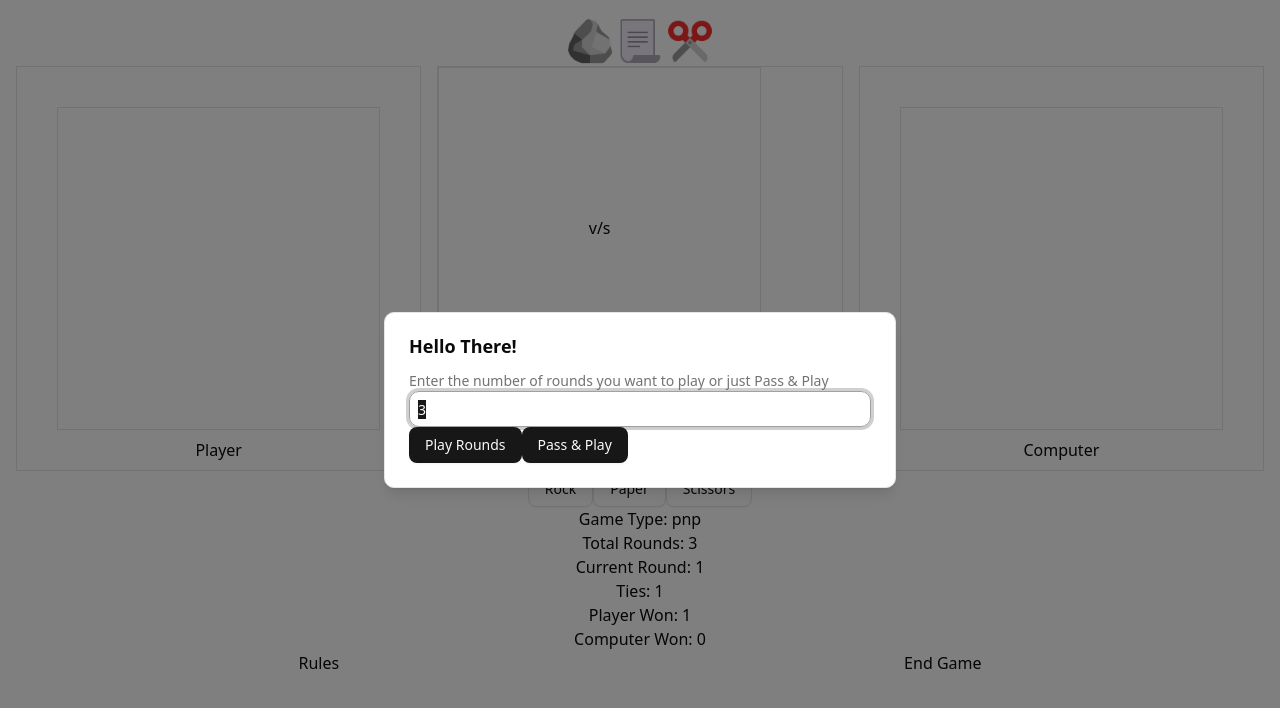
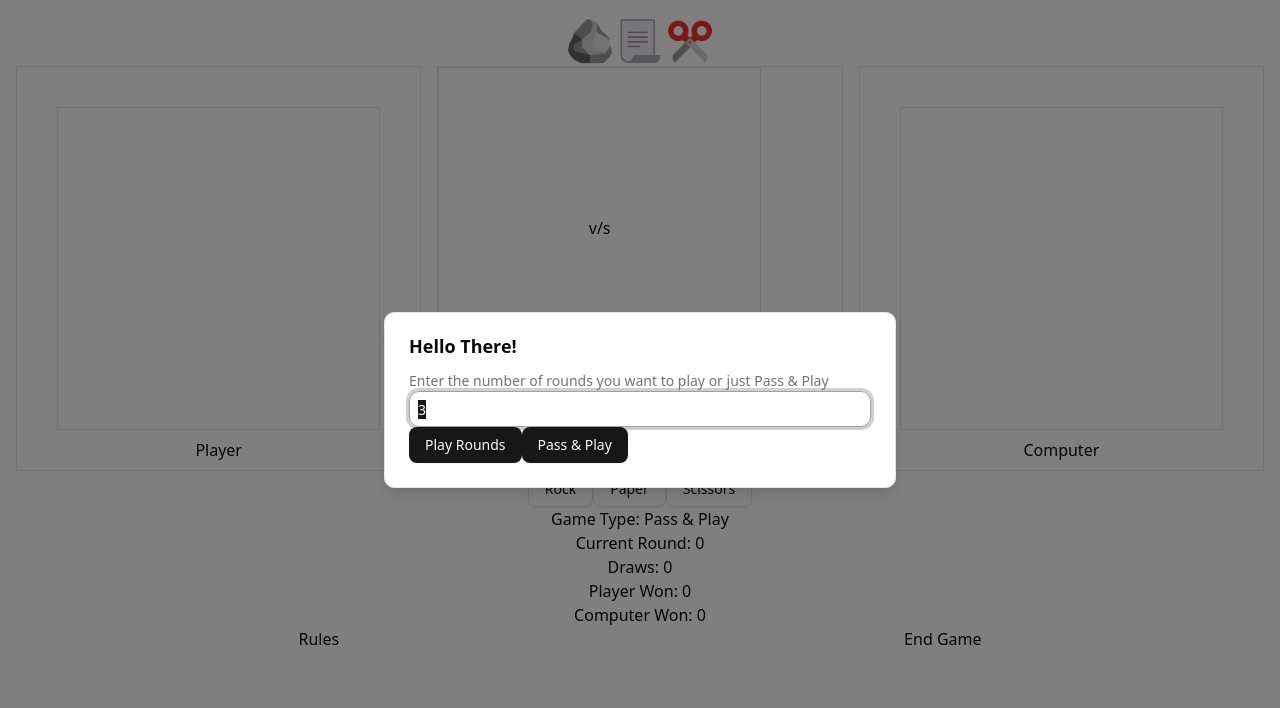
Before and after one commit to SadhuG/rock-paper-scissors-game, a Next.js app: page / in a window 1280 px wide. Shown: the top 708 px of the page. Built offline with nearby package versions, Linux system fonts and the light colour scheme.

Commit message:
Basic Logic Done

```diff
--- a/src/components/GameTypeAndRoundsForm.tsx
+++ b/src/components/GameTypeAndRoundsForm.tsx
@@ -1,5 +1,7 @@
-// hooks and react
+// hooks and states
+import { setGameType, setTotalRounds } from "@/state/GameStateSlice";
 import React, { useState } from "react";
+import { useDispatch } from "react-redux";
 
 // ui components
 import { Button } from "./ui/button";
@@ -20,6 +22,8 @@ const GameTypeAndRoundsFrom = () => {
 	const [formIsOpen, setFormIsOpen] = useState(true);
 	const [inputValue, setInputValue] = useState(3);
 
+	const dispatch = useDispatch();
+
 	// Triggers form submission when "Enter" key is pressed in the input field
 	// Prevents the "." "-" "+" from getting registered into the input field
 	function handleInputKeyDown(e: InputKeyDownEvent) {
@@ -35,9 +39,19 @@ const GameTypeAndRoundsFrom = () => {
 	}
 
 	function handelSubmit(gameType: string) {
-		// set game type and rounds here
+		dispatch(setGameType(gameType));
+		if (gameType == "rounds") {
+			if (inputValue <= 0 || inputValue % 1 != 0 || isNaN(inputValue)) {
+				alert(
+					"Please enter the number of rounds a whole number greater than 0 to play (eg. 3,5,7)"
+				);
+				return;
+			}
+			dispatch(setTotalRounds(inputValue));
+		}
 		setFormIsOpen(false);
 	}
+
 	return (
 		<Dialog open={formIsOpen}>
 			<DialogContent className="[&>button]:hidden">
@@ -54,8 +68,8 @@ const GameTypeAndRoundsFrom = () => {
 						onKeyDown={handleInputKeyDown}
 						className="[appearance:textfield] rounded-lg border border-slate-800 p-2 [&::-webkit-inner-spin-button]:appearance-none [&::-webkit-outer-spin-button]:appearance-none"
 					/>
-					<Button onClick={(e) => handelSubmit("rounds")}>Play Rounds</Button>
-					<Button onClick={(e) => handelSubmit("pnp")}>Pass & Play</Button>
+					<Button onClick={() => handelSubmit("rounds")}>Play Rounds</Button>
+					<Button onClick={() => handelSubmit("pnp")}>Pass & Play</Button>
 				</DialogDescription>
 			</DialogContent>
 		</Dialog>
--- a/src/components/PlayerInputButtons.tsx
+++ b/src/components/PlayerInputButtons.tsx
@@ -1,9 +1,13 @@
+import { playRound, setPlayerChoice } from "@/state/GameStateSlice";
 import React from "react";
+import { useDispatch } from "react-redux";
 import { Button } from "./ui/button";
 
 const playerInputButtons = () => {
+	const dispatch = useDispatch();
 	function handleClick(userInput: string) {
-		console.log(userInput);
+		dispatch(setPlayerChoice(userInput));
+		dispatch(playRound());
 	}
 
 	return (
--- a/src/components/ScoresAndGameDisplay.tsx
+++ b/src/components/ScoresAndGameDisplay.tsx
@@ -1,25 +1,36 @@
 import React from "react";
 
+import { RootState } from "@/state/store";
+import { useSelector } from "react-redux";
+
 const ScoresAndGameDisplay = () => {
+	const gameState = useSelector((state: RootState) => state.gameState);
 	return (
 		<div className="text-center">
 			<p>
-				Game Type: <span>pnp</span>
+				Game Type:{" "}
+				<span>
+					{gameState.gameType === "rounds" ? "Rounds" : "Pass & Play"}
+				</span>
+			</p>
+			{gameState.gameType === "rounds" ? (
+				<p>
+					Total Rounds: <span>{gameState.totalRounds}</span>
+				</p>
+			) : (
+				""
+			)}
+			<p>
+				Current Round: <span>{gameState.currentRound}</span>
 			</p>
 			<p>
-				Total Rounds: <span>3</span>
+				Draws: <span>{gameState.draws}</span>
 			</p>
 			<p>
-				Current Round: <span>1</span>
+				Player Won: <span>{gameState.playerWins}</span>
 			</p>
 			<p>
-				Ties: <span>1</span>
-			</p>
-			<p>
-				Player Won: <span>1</span>
-			</p>
-			<p>
-				Computer Won: <span>0</span>
+				Computer Won: <span>{gameState.computerWins}</span>
 			</p>
 		</div>
 	);
--- a/src/state/GameStateSlice.ts
+++ b/src/state/GameStateSlice.ts
@@ -1,6 +1,19 @@
 import { createSlice } from "@reduxjs/toolkit";
 
-const initialState = {
+interface GameState {
+	gameType: string;
+	totalRounds: number;
+	currentRound: number;
+	playerChoice: string;
+	computerChoice: string;
+	roundResult: string | null;
+	playerWins: number;
+	computerWins: number;
+	draws: number;
+	gameResult: string | null;
+}
+
+const initialState: GameState = {
 	gameType: "pnp",
 	totalRounds: 0,
 	currentRound: 0,
@@ -17,6 +30,7 @@ export const gameStateSlice = createSlice({
 	name: "gameState",
 	initialState,
 	reducers: {
+		// state setters
 		setGameType: (state, gameTypeInput) => {
 			state.gameType = gameTypeInput.payload;
 		},
@@ -35,17 +49,76 @@ export const gameStateSlice = createSlice({
 		setRoundResult: (state, result) => {
 			state.roundResult = result.payload;
 		},
-		playerWinsIncrement: (state) => {
-			state.playerWins += 1;
-		},
-		computerWinsIncrement: (state) => {
-			state.computerWins += 1;
-		},
-		drawsIncrement: (state) => {
-			state.draws += 1;
+
+		// This is Game Logic
+		playRound: (state) => {
+			const computerChoice = getComputerChoice();
+			setComputerChoice(computerChoice);
+			const playerChoice = state.playerChoice;
+
+			const roundWinner = determineRoundResult(playerChoice, computerChoice);
+			setRoundResult(roundWinner);
+
+			// Log the choices and the winner
+			console.log(
+				`User choice: ${playerChoice}
+				Computer choice: ${computerChoice},
+				Winner: ${roundWinner}`
+			);
+
+			switch (roundWinner) {
+				case "win":
+					state.playerWins += 1;
+					break;
+				case "lose":
+					state.computerWins += 1;
+					break;
+				case "draw":
+					state.draws += 1;
+					break;
+
+				default:
+					break;
+			}
+
+
 		},
 	},
 });
 
-export const {} = gameStateSlice.actions;
+export const {
+	setGameType,
+	setTotalRounds,
+	currentRoundIncrement,
+	setPlayerChoice,
+	setComputerChoice,
+	playRound,
+	setRoundResult,
+} = gameStateSlice.actions;
 export default gameStateSlice.reducer;
+
+// helper functions
+// These functions are not part of the Redux slice but are used within it
+export const getComputerChoice = () => {
+	const choices = ["rock", "paper", "scissors"];
+	const randomIndex = Math.floor(Math.random() * choices.length);
+	const computerChoice = choices[randomIndex];
+	return computerChoice;
+};
+
+export const determineRoundResult = (
+	playerChoice: string,
+	computerChoice: string
+) => {
+	if (playerChoice === computerChoice) {
+		return "draw";
+	} else if (
+		(playerChoice === "rock" && computerChoice === "scissors") ||
+		(playerChoice === "paper" && computerChoice === "rock") ||
+		(playerChoice === "scissors" && computerChoice === "paper")
+	) {
+		return "win";
+	} else {
+		return "lose";
+	}
+};
--- a/src/state/store.ts
+++ b/src/state/store.ts
@@ -4,3 +4,6 @@ import { configureStore } from "@reduxjs/toolkit";
 export const store = configureStore({
 	reducer: { gameState: gameStateReducer },
 });
+
+export type RootState = ReturnType<typeof store.getState>;
+export type AppDispatch = typeof store.dispatch;
```
